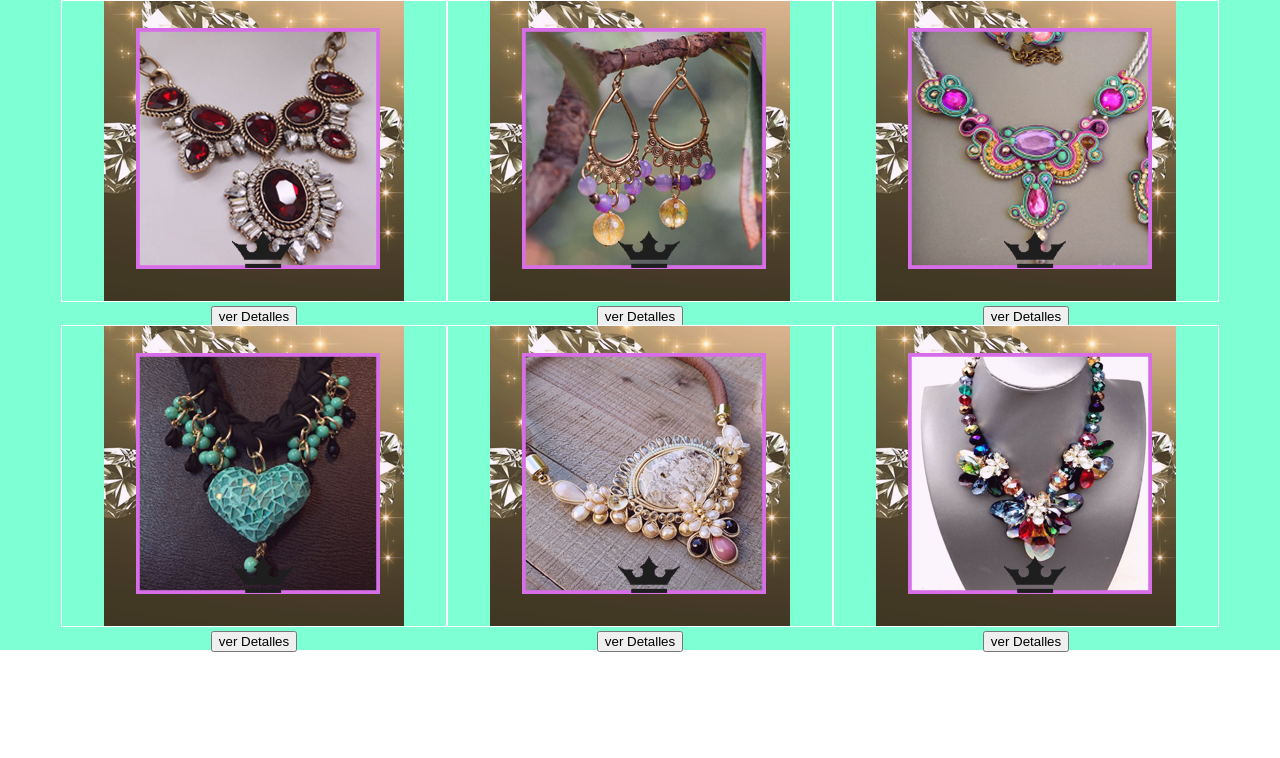
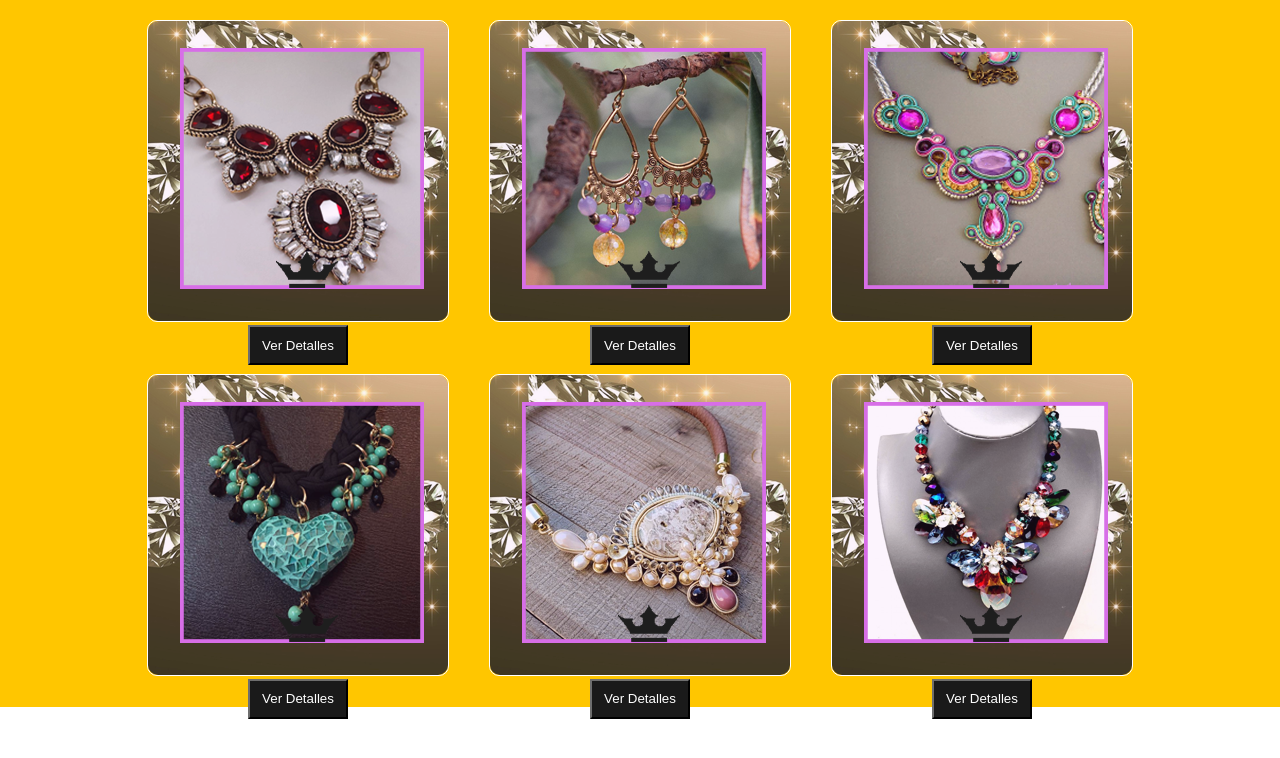
Before and after one commit to luisfernandosanchezcazares/Bisuteria-Mari, a React (Create React App) app: page / in a window 1280 px wide. Shown: the top 758 px of the page. Built offline with nearby package versions, Linux system fonts and the light colour scheme.

Commit message:
MChanges

```diff
--- a/src/Components/Products.jsx
+++ b/src/Components/Products.jsx
@@ -3,14 +3,13 @@ import react from 'react'
 const Opc=["P1","P2","P3","P4","P5","P6"];
 
 
-
-
 const renderImgs  =(onClickImg)=>{
     const renderImg =(name) =>(
       <div className="Product">
-      <div className="proof">
+
         <img src={"./Imgs/"+name+".png"} className="ImgsP" alt="Imagen"></img>
-        <button className="btnVer">ver Detalles</button>
+        <div className="proof">
+        <button className="btnVer">Ver Detalles</button>
         </div>
         </div>
 
--- a/src/Style/Bisuteria.css
+++ b/src/Style/Bisuteria.css
@@ -1,21 +1,38 @@
 .Products{
     width: 100%;
     height: auto;
-    background-color: aquamarine;
+    background-color: #ffc600;
     display: inline-block;
 }
 
 
 .Product{
-    width: 30%;
+    width: 300px;
     height: 300px;
     display: inline-block;
     border: 1px solid white;
+    margin:20px;
+    border-radius: 10px;
+
 }
 
 .proof{
     width: auto;
     height: auto;
     display: block;
+    margin-bottom:10px;
 
 }
+
+.btnVer{
+
+    width: 100px;
+    height: 40px;
+    color: #fff;
+    background-color: #1a1a1a;
+    border-color: #1a1a1a;
+}
+.ImgsP{
+border-radius: 10px;
+
+}
```
